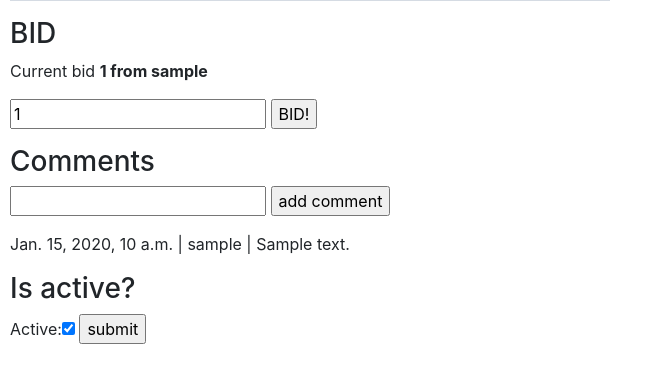
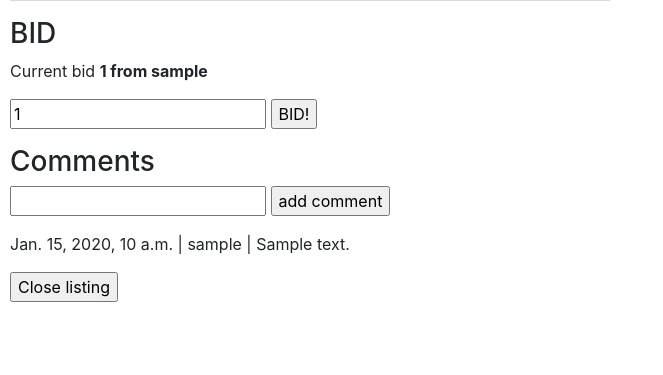
Before and after one commit to adamfknapp/commerce, a Django app: page /view_listing/1/ in a window 1280 px wide. Shown: the part 868-1243 px from the top of the page, without its empty margins (0-663 px from the left). After the commit the page ends 1170 px from the top, so only its background shows below. Run offline with Django 3.2, Linux system fonts and the light colour scheme; a user stored in the database is signed in; tables that the repository leaves empty hold one stand-in row (values such as "Sample post"); grey boxes marked "Sample" are stand-in pictures; some libraries are stand-ins or nearby versions.

Commit message:
basic close bid working

```diff
--- a/auctions/forms.py
+++ b/auctions/forms.py
@@ -15,8 +15,3 @@ class bid_form(ModelForm):
     class Meta:
         model = bid
         fields = ['bid']
-
-class active_form(ModelForm):
-    class Meta:
-        model = listing
-        fields = ['active']
--- a/auctions/templates/auctions/error.html
+++ b/auctions/templates/auctions/message.html
@@ -2,7 +2,6 @@
 
 {% block body %}
 
-<h1> ERROR </h1>
     {% if message %}
         <div>{{ message }}</div>
     {% endif %}
--- a/auctions/templates/auctions/view_listing.html
+++ b/auctions/templates/auctions/view_listing.html
@@ -20,7 +20,7 @@
         <h3>BID</h3>
             <p>Current bid <b>{{  listing.get_price }} from {{listing.high_bidder}}</b> </p>
 
-            {% if user.is_authenticated %}
+            {% if user.is_authenticated and listing.active %}
             <form action="{% url 'view_listing' listing.id %}" method="post">
                 {% csrf_token %}
                 <p>{{ bid_form.bid }}  <input type="submit" name="new_bid" value="BID!"> </p>
@@ -42,11 +42,10 @@
             {% endfor %}
 
         <!-- CLOSE LISTING ----->
-        {% if request.user == listing.creator and user.is_authenticated %}
-            <h3> Is active? </h3>
+        {% if request.user == listing.creator and user.is_authenticated  and listing.active%}
             <form action="{% url 'view_listing' listing.id %}" method="post">
                 {% csrf_token %}
-                <p>{{ active_form }}  <input type="submit" name="is_active" value="submit"> </p>
+                <input type="submit" name="close_listing" value="Close listing">
             </form>
         {% endif  %}
 
--- a/auctions/views.py
+++ b/auctions/views.py
@@ -6,7 +6,7 @@ from django.urls import reverse
 
 
 from .models import User, listing, comment
-from .forms import listing_form, comment_form, bid_form, active_form
+from .forms import listing_form, comment_form, bid_form
 
 
 def index(request):
@@ -78,7 +78,7 @@ def create_listing(request):
             listing.save()
             return HttpResponseRedirect(reverse("index"))
         else:
-            return render(request, "auctions/error.html", {
+            return render(request, "auctions/message.html", {
                 "message": "Something went wrong. listing not created."
             })
     else:
@@ -101,7 +101,7 @@ def view_listing(request, listing_id):
                 new_comment.save()
                 return HttpResponseRedirect(request.path_info)
             else:
-                return render(request, "auctions/error.html", {
+                return render(request, "auctions/message.html", {
                     "message": "Something went wrong. Comment failed."
                 })
 
@@ -118,23 +118,17 @@ def view_listing(request, listing_id):
                 new_bid.save()
                 return HttpResponseRedirect(request.path_info)
             else:
-                return render(request, "auctions/error.html", {
+                return render(request, "auctions/message.html", {
                     "message": "Your bid was not accepted. Please try again."
                 })
 
         # Update is active
-        elif "is_active" in request.POST:
-            f = active_form(request.POST)
-            if f.is_valid():
-                obj = f.save(commit=False)
-                #MyModel.objects.filter(pk=some_value).update(field1='some value')
-                obj.active = listing.objects.filter(pk =listing_id).update(active = False)
-                obj.save()
-                return HttpResponseRedirect(request.path_info)
-            else:
-                return render(request, "auctions/error.html", {
-                    "message": "Somewthing went wrong. Please try again."
+        elif "close_listing" in request.POST:
+            listing.objects.filter(pk =listing_id).update(active = False)
+            return render(request, "auctions/message.html", {
+                    "message": "The auction was closed"
                 })
+
 
     else:
         return render(request, "auctions/view_listing.html", {
@@ -142,5 +136,4 @@ def view_listing(request, listing_id):
             "comments": comment.objects.filter(listing= listing_id).order_by('-time_create'),
             "comment_form": comment_form,
             "bid_form": bid_form,
-            "active_form": active_form
         })
```
